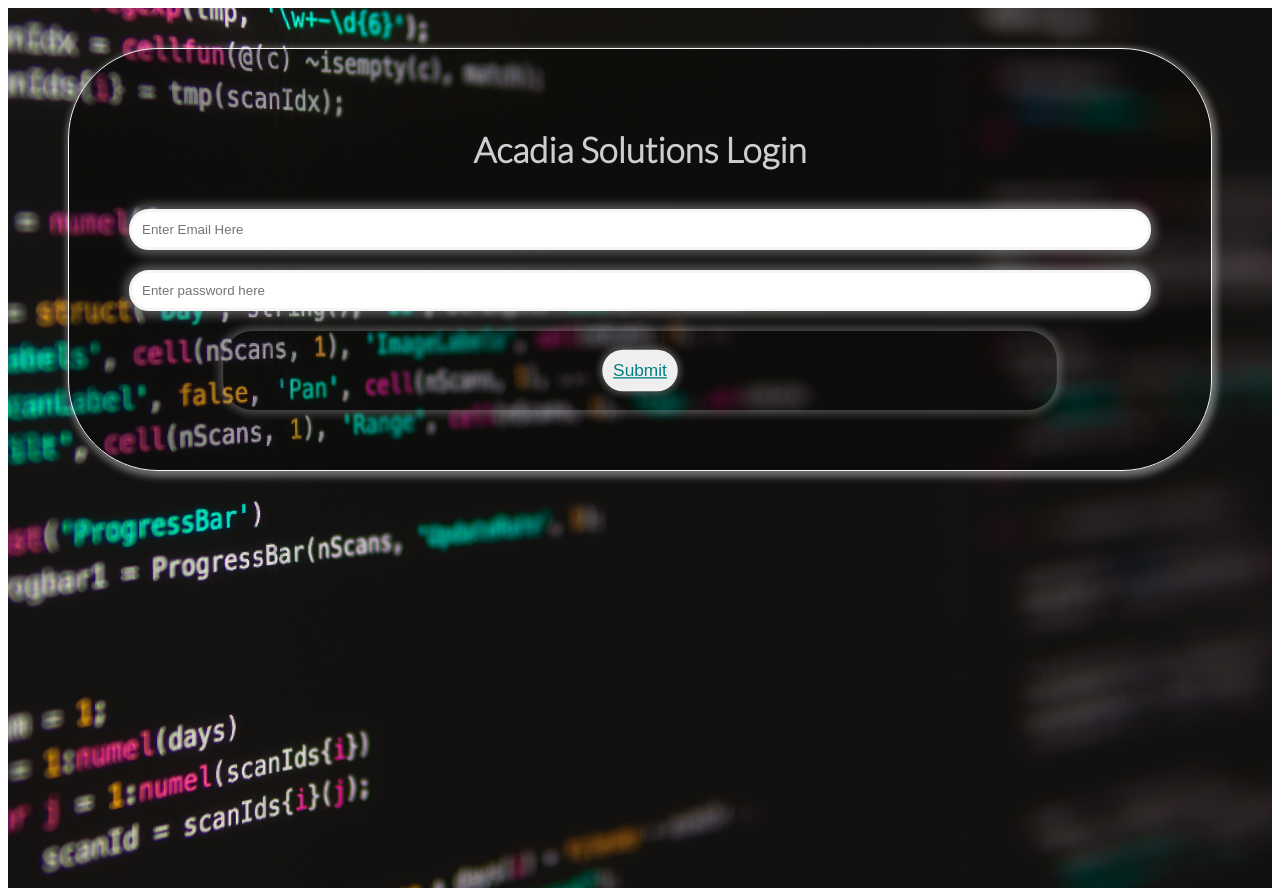
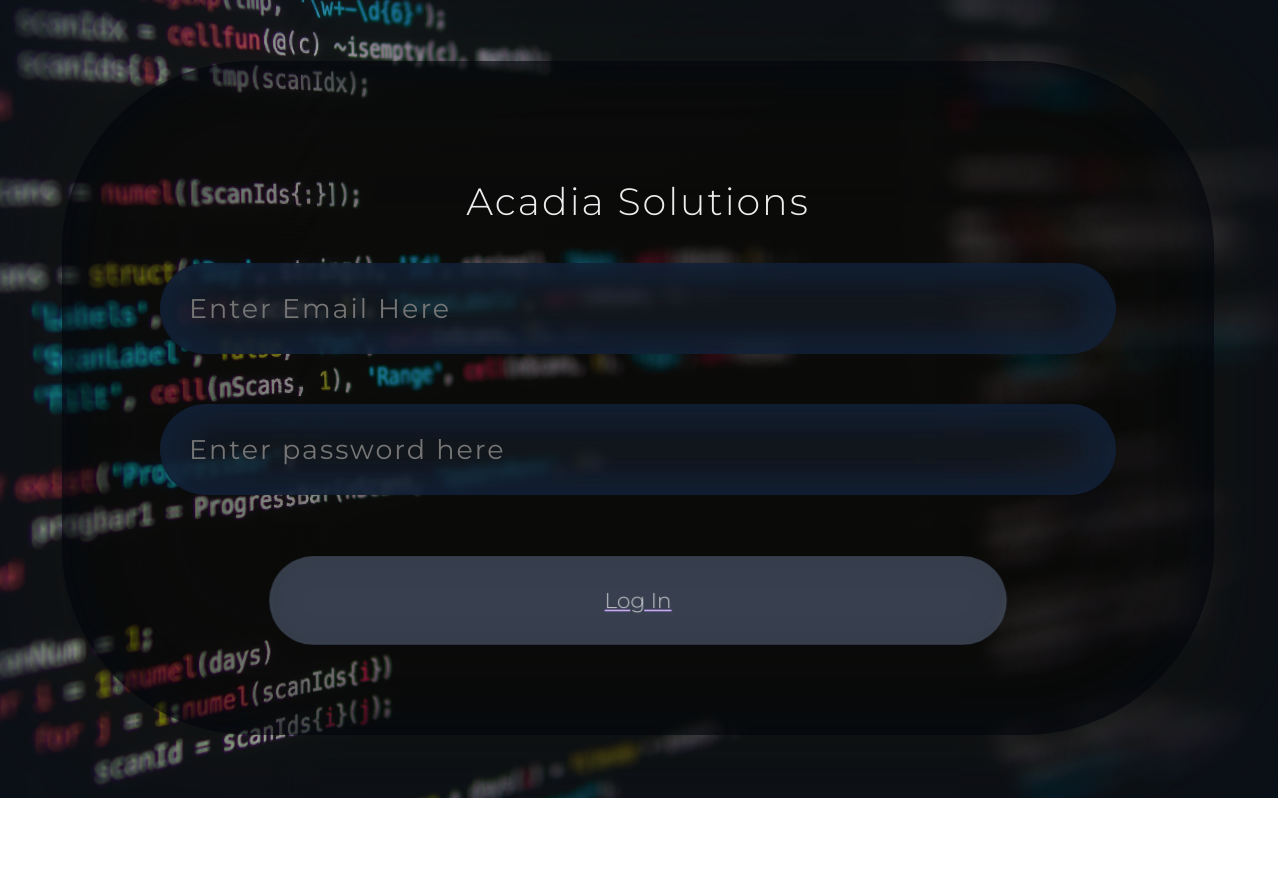
Before and after one commit to kspenc97/google-maps-api-cms, a Vue app: page /#/ in a window 1280 px wide. After the commit the page ends 800 px from the top, so only its background shows below. Built offline with nearby package versions, Linux system fonts and the light colour scheme.

Commit message:
styling improvments on multiple components

```diff
--- a/src/components/EditModal.vue
+++ b/src/components/EditModal.vue
@@ -70,7 +70,7 @@
 <style scoped>
 .modal-background{
     background-color: rgba(3, 14, 21, .29);
-    backdrop-filter: blur(9px) contrast(.9);
+    backdrop-filter: blur(9px) contrast(.8);
     position: fixed;
     top: 0;
     bottom: 0;
@@ -82,13 +82,32 @@
     vertical-align: center;
     /* Stops overflow pt 1 */
     padding: .1px;
+    /*  */
+  -webkit-animation: editFadeIn .5s ease-out;
+    animation: editFadeIn .5s ease-out;
+
+}
+@keyframes editFadeIn {
+   from{
+          transform: translateY(10%);
+          -webkit-filter: opacity(40%) blur(81px);
+          filter: opacity(0%) blur(41px);
+
+        }
+    to{
+          transform: translateY(0%);
+
+       -webkit-filter: opacity(100%) blur(0px);
+        filter: opacity(100%) blur(0px);
+
+    }
 }
 .modal-container{
     /* Stops overlfow pt 2 */
     box-sizing: border-box;
     height: 100%;
     background-color: rgba(3, 14, 21, .59);
-    backdrop-filter: blur(15px);
+    backdrop-filter: blur(15px) contrast(.9);
     filter: contrast(1.57) saturate(2.7);
     padding: 15px;
     display: flex;
@@ -104,7 +123,7 @@
 }
 .modal-button-cont{
     display: flex;
-    flex-direction: row;
+    flex-direction: column;
     justify-content: space-evenly;
     vertical-align: center;
     align-content: center;
@@ -114,4 +133,70 @@
     margin-left: 7%;
     margin-right: 7%;
 }
+
+
+.modal-button{
+    margin-bottom: 10%;
+    margin-left: 7%;
+    margin-right: 7%;
+    /*  */
+    color: rgba(239, 239, 239, 0.8);
+    text-decoration: underline;
+    width: 90%;
+    align-self: center;
+    font-family: Mont2;
+    display: flex;
+    justify-content: center;
+    padding: 12px;
+    scale: .8;
+    border-radius: 100px;
+    font-size: 27px;
+    background-color: rgba(161, 217, 255, 0.28);
+    backdrop-filter: saturate(.8) blur(7.3px) contrast(1.9);
+    border: none;
+    box-shadow: inset 0 0 29px 11px rgba(39, 39, 39, 0.1);
+    transition: scale .2s;
+}
+.modal-button:hover{
+    display: flex;
+    scale: .9;
+    justify-content: center;
+    font-size: 27px;
+    color: white;
+    background-color: rgba(138, 208, 255, 0.33);
+    backdrop-filter: blur(8px) contrast(1.14) saturate(1.4);
+    border: none;
+    box-shadow: inset 0 0 29px 11px rgba(39, 39, 39, 0.2);
+    box-shadow: 0 0 10px 5px rgba(219, 219, 219, 0.17);
+    transition: scale .5s;
+
+}
+
+
+@media screen and (min-device-width: 821px){
+
+
+
+
+}
+/* TABLETS */
+@media screen and (min-device-width: 481px) and (max-device-width: 820px) {
+
+
+}
+/* Phone Screens */
+@media only screen and (max-device-width: 480px) {
+    .modal-button{
+    scale: .8;
+    justify-content: center;
+    font-size: 27px;
+    color: white;
+    background-color: rgba(138, 208, 255, 0.33);
+    backdrop-filter: blur(8px) contrast(1.14) saturate(1.4);
+    border: none;
+    box-shadow: inset 0 0 29px 11px rgba(39, 39, 39, 0.2);
+    box-shadow: 0 0 10px 5px rgba(219, 219, 219, 0.17);
+    }
+
+}
 </style>
--- a/src/components/Login.vue
+++ b/src/components/Login.vue
@@ -1,23 +1,16 @@
 <template>
-  <div class="hello">
   <div class="loginOption" id="loginOption">
+              <div class="login" id="login">
+
     <form id="login-form" class="login-form">
-        <div class="login" id="login">
-            <h2 class="login-title" id="login-title">Acadia Solutions Login</h2>
+            <p class="acadia-login-title" id="login-title">Acadia Solutions</p>
             <input type="email" id="email-input" class="input" placeholder="Enter Email Here">
             <input type="password" id="password-input" class="input" placeholder="Enter password here">
-                          <router-link to="/authorized" class="loginBtn">
+                          <router-link to="/authorized" class="loginBtn"><p class='btn-text'>Log In</p></router-link>
 
-            <button id="loginBtn" class="loginBtn">
-                            Submit
+    </form>
+        </div>
 
-              </button>
-              </router-link>
-
-        </div>
-    </form>
-
-</div>
 </div>
 
 </template>
@@ -33,16 +26,31 @@
 
 <style scoped>
 @import url('https://fonts.googleapis.com/css2?family=Lato:wght@300&display=swap');
-
+@import url('https://fonts.googleapis.com/css2?family=Lato:wght@300&display=swap');
+@font-face {
+  font-family: Mont;
+  src: url('~@/assets/fonts/Montserrat-Regular.ttf');
+}
+@font-face {
+  font-family: Mont2;
+  src: url('~@/assets/fonts/Montserrat-Light.ttf');
+}
 :root{
     --off-black: rgb(236, 236, 236);
 }
 
 html, body {
+
     margin:0px;
 
    }
 
+.acadia-login-title{
+    font-family: Mont2;
+    color: rgba(236, 236, 236, 1);
+    font-size: 38px;
+    letter-spacing: 2px;
+}
 
 
 
@@ -51,22 +59,40 @@
     background-repeat: no-repeat;
     background-position: center;
     background-size: cover;
+    position: fixed;
+    display: flex;
+    flex-direction: column;
+    transform: translateX(-10px) translateY(-10px);
+    justify-content: center;
     height: 100vh;
-    padding: 40px;
+    width: 100vw;
+    padding: 0px;
+    backdrop-filter: contrast(1.7);
+    filter: hue-rotate(21deg) saturate(.9);
+    background-color: rgba(0, 13, 36, 0.3);
+    box-shadow: inset 0px 0px 217px 14px rgba(3, 18, 25, 0.9);;
 
 }
 
 .login{
+    font-family: Mont2;
+    height: 520px;
+    display: flex;
+    justify-content: center;
+    flex-direction: column;
+    padding: 77px;
+    margin-left: 5%;
+    margin-right: 5%;
+    border-style: none;
+    background-color: rgba(0, 0, 0, .4);
+    border-radius: 190px;
+    box-shadow: inset 0px 0px 37px 14px rgba(2, 12, 17, 0.5);
+    }
+.login-form{
     display: flex;
     flex-direction: column;
-    padding: 50px;
-    margin-left: 20px;
-    margin-right: 20px;
-    border: 1px solid whitesmoke;
-    background-color: rgba(0, 0, 0, .3);
-    border-radius: 90px;
-    box-shadow: 2px 3px 7px 3px rgba(255, 255, 255, 0.4);
-    }
+    justify-content: center;
+}
 
     .login-title{
     font-family: 'Lato', sans-serif;
@@ -77,51 +103,62 @@
     }
 
 
-.login input{
+.input{
+    font-family: Mont;
     display: flex;
-    justify-content: center;
-    padding: 10px;
-    border-radius: 20px;
-    border: 1px solid whitesmoke;
-    margin: 10px;
-    box-shadow: 0 0 10px 5px rgba(248, 248, 248, 0.3);
-    border: 3px solid whitesmoke;
 
-}
-.login input.success{
-    border: 3px solid darkgreen;
-}
-.login input.fail{
-    border: 3px solid maroon;
+    align-self: center;
+    width: 90%;
+    padding: 29px;
+    color: aliceblue;
+    letter-spacing: 2px;
+    font-size: 27px;
+    border-radius: 50px;
+    margin-bottom: 50px;
+    box-shadow: 0 0 10px 5px rgba(248, 248, 248, 0.9);
+    border-style: none;
+    backdrop-filter: blur(3px) saturate(.9);
+    background-color: rgba(25, 25, 25, 0.59);
+    box-shadow: inset 0px 0px 37px 28px rgba(6, 40, 57, 0.75);
 
 }
 
 
+
 .loginBtn{
+    width: 90%;
+    align-self: center;
+    font-family: Mont2;
     display: flex;
     justify-content: center;
-    padding: 17px;
+    padding: 12px;
     scale: .8;
-    border-radius: 37px;
+    border-radius: 100px;
     font-size: 27px;
-    color: teal;
+    background-color: rgba(161, 217, 255, 0.3);
+    backdrop-filter: blur(7.3px) contrast(1.14);
     border: none;
-    box-shadow: 0 0 10px 5px rgba(218, 218, 218, 0.3);
+    box-shadow: inset 0 0 29px 11px rgba(39, 39, 39, 0.1);
     transition: scale .2s;
 }
+.btn-text{
+    color: rgba(239, 239, 239, 0.8);
+    text-decoration: underline;
 
+}
 .loginBtn:hover{
     display: flex;
-    scale: .9;
+    scale: .85;
     justify-content: center;
     padding: 17px;
-    border-radius: 37px;
     font-size: 27px;
     color: white;
-    background-color: teal;
+    background-color: rgba(138, 208, 255, 0.37);
+    backdrop-filter: blur(8px) contrast(1.14) saturate(3);
     border: none;
-    box-shadow: 0 0 10px 5px rgba(219, 219, 219, 0.3);
-    transition: scale .2s;
+    box-shadow: inset 0 0 29px 11px rgba(39, 39, 39, 0.1);
+    box-shadow: 0 0 10px 5px rgba(219, 219, 219, 0.05);
+    transition: scale .5s;
 
 }
 
@@ -130,11 +167,46 @@
 
 
 
-@media screen and (max-width: 768){
-        .login-form{
-               margin: 0px;
-        }
+/* Any Computer Screen */
+@media screen and (min-device-width: 821px){
+
+}
+/* TABLETS */
+@media screen and (min-device-width: 481px) and (max-device-width: 820px) {
+
+}
+/* Phone Screens */
+@media only screen and (max-device-width: 480px) {
+.login{
+    padding-left: 10px;
+    padding-right: 10px;
+    padding-bottom: 40px;
+    padding-top: 30px;
+    border-radius: 94px;
+    align-self: center;
+    justify-self: center;
+    }
+
+    .input{
+   width: 70%;
+    padding: 29px;
+    color: aliceblue;
+    letter-spacing: 2px;
+    font-size: 21px;
+    border-radius: 50px;
+    margin-bottom: 50px;
+
+
+}
+.loginOption{
+    padding: 2px;
+    transform: scale(1.1) translateX(10px);
+
+}
+.loginBtn{
+    padding: 5px;
+    width: 80%;
+}
 }
 
-
 </style>
```
Also changed, not shown: src/views/Home.vue (+7 -0 lines).
